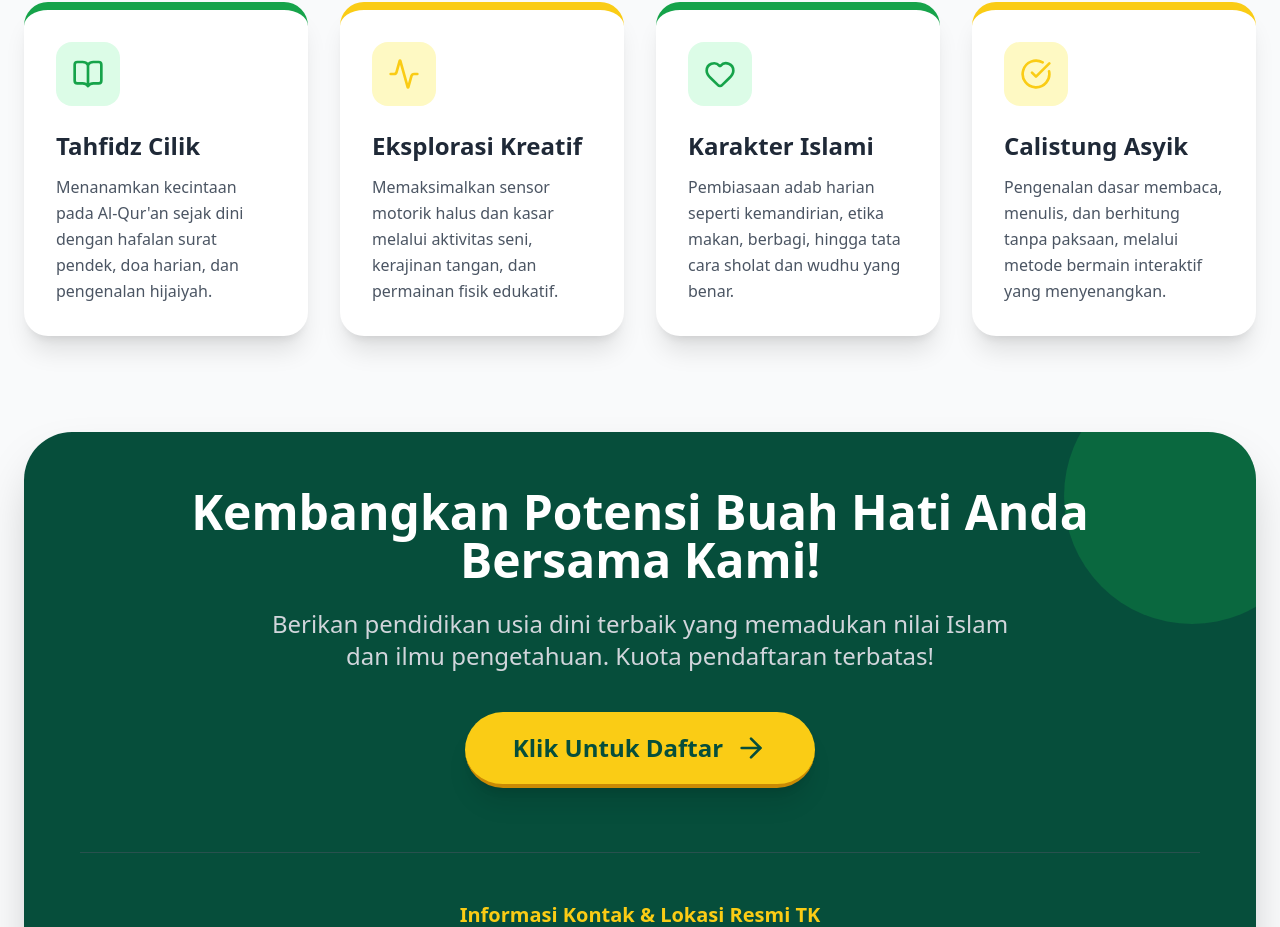
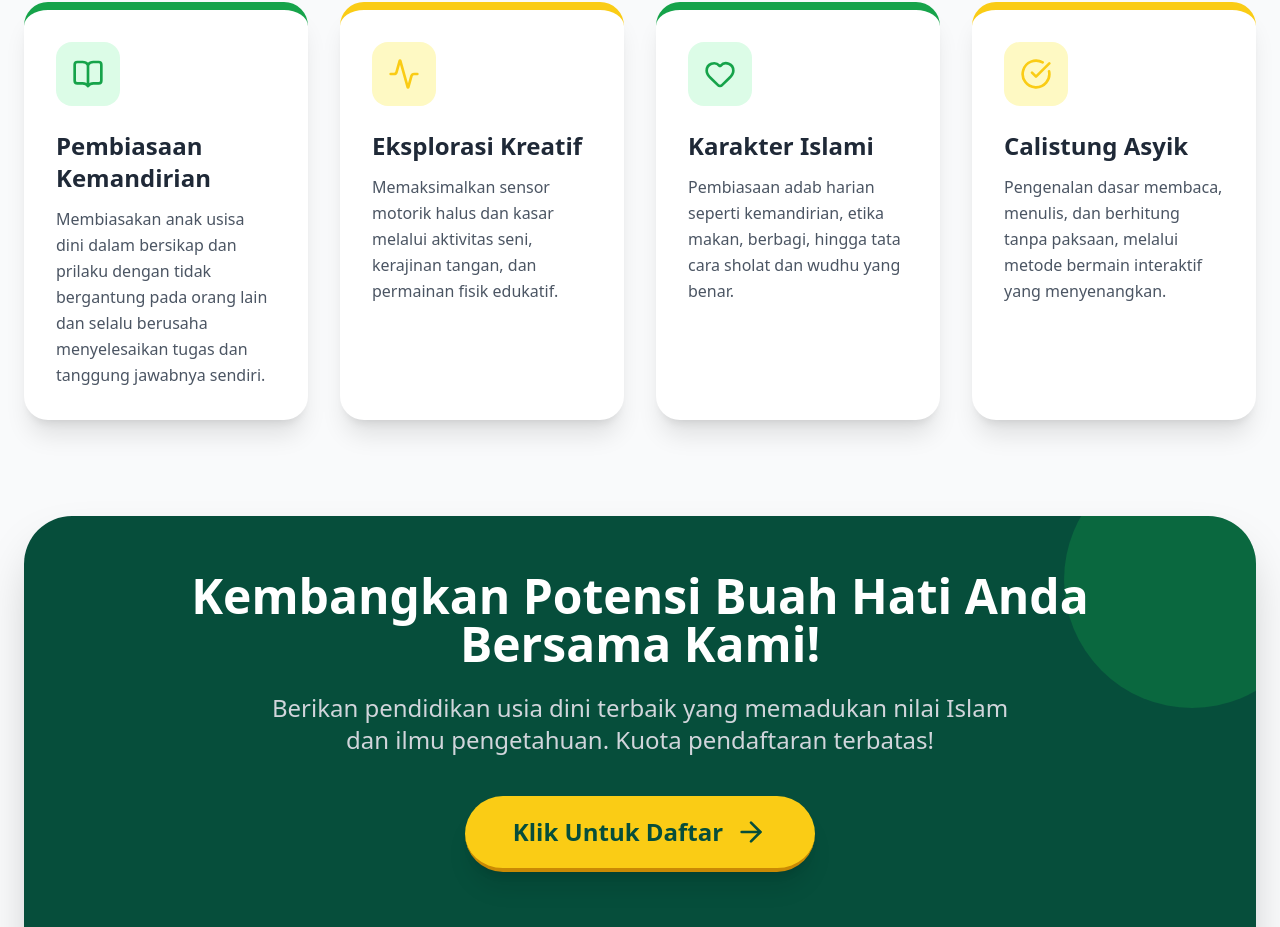
Before and after one commit to tktpq-al-huda/tk-tpq-project, a React (Vite) app: page /tk in a window 1280 px wide. Shown: the part 1653-2580 px from the top of the page. Built offline with nearby package versions, Linux system fonts and the light colour scheme.

Commit message:
minor update

```diff
--- a/src/pages/tk/TKProfil.jsx
+++ b/src/pages/tk/TKProfil.jsx
@@ -97,8 +97,8 @@ export default function TKProfil() {
               <div className="bg-green-100 w-16 h-16 rounded-2xl flex items-center justify-center mb-6">
                 <BookOpen className="text-huda-green w-8 h-8" />
               </div>
-              <h4 className="text-2xl font-bold text-gray-800 mb-3">Tahfidz Cilik</h4>
-              <p className="text-gray-600 leading-relaxed">Menanamkan kecintaan pada Al-Qur'an sejak dini dengan hafalan surat pendek, doa harian, dan pengenalan hijaiyah.</p>
+              <h4 className="text-2xl font-bold text-gray-800 mb-3">Pembiasaan Kemandirian</h4>
+              <p className="text-gray-600 leading-relaxed">Membiasakan anak usisa dini dalam bersikap dan prilaku dengan tidak bergantung pada orang lain dan selalu berusaha menyelesaikan tugas dan tanggung jawabnya sendiri.</p>
             </div>
 
             <div className="bg-white p-8 rounded-3xl shadow-xl border-t-8 border-huda-yellow hover:-translate-y-2 transition-transform duration-300">
```
Also changed, not shown: 1 other file (tests, documents, lock files or other folders).
